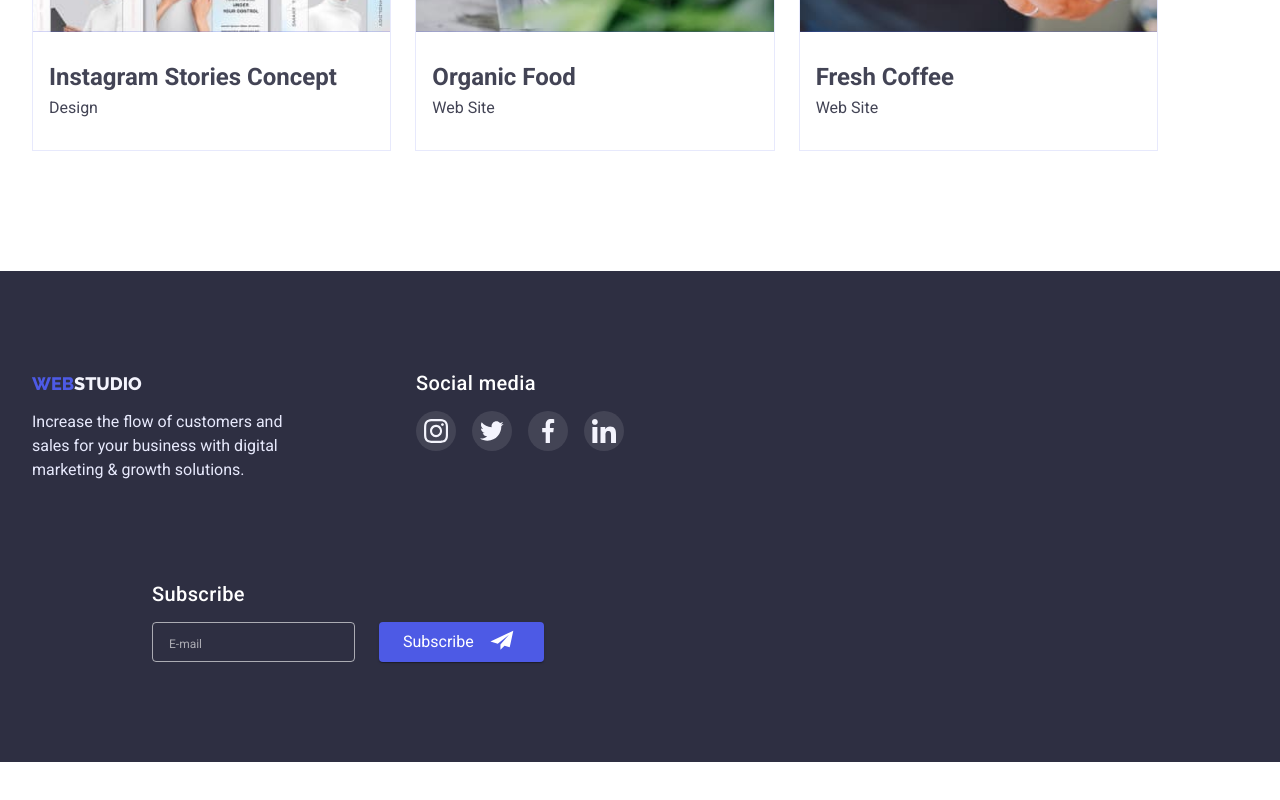
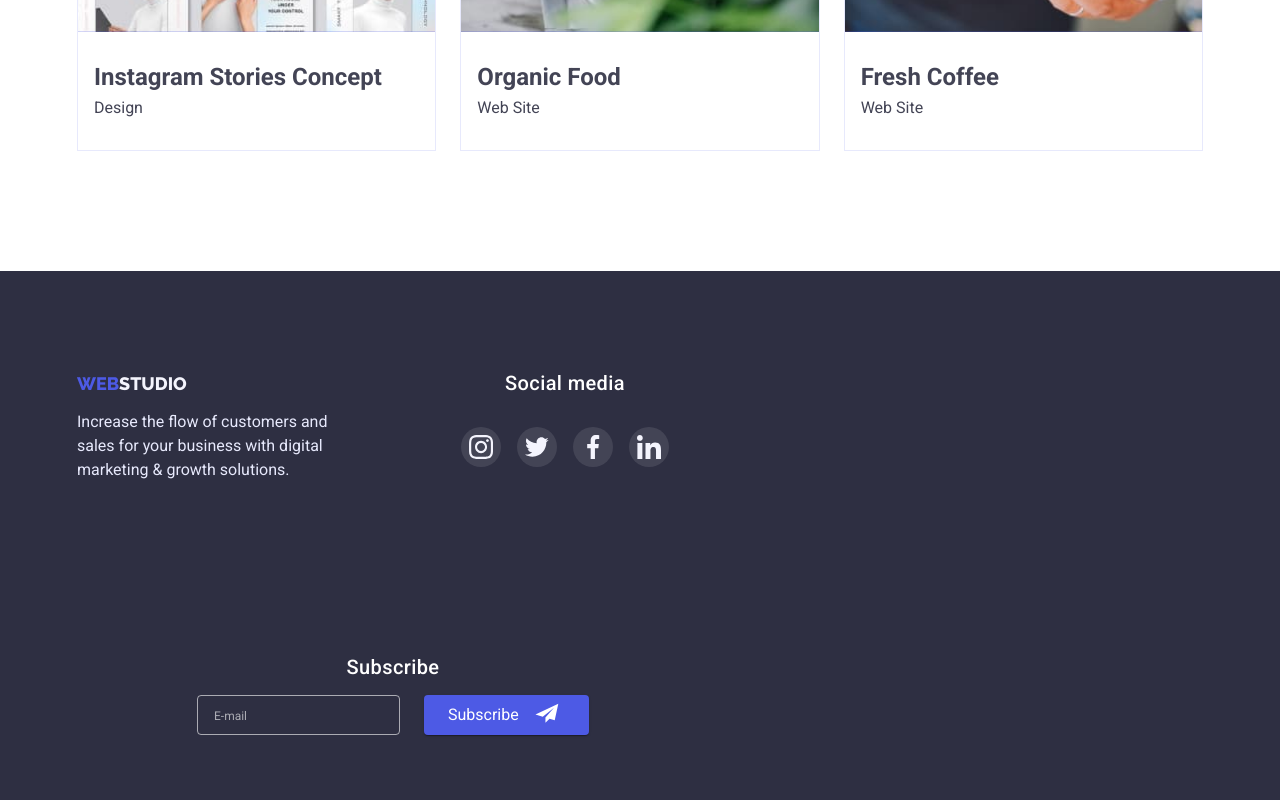
Before and after one commit to slavadabizha/goit-markup-hw-08, a plain HTML site: page portfolio.html in a window 1280 px wide. Shown: the part 1514-2314 px from the top of the page. Before the commit the page ends 2276 px from the top, so only its background shows below. Drawn offline with nearby package versions, Linux system fonts and the light colour scheme.

Commit message:
Update styles.css

```diff
--- a/styles/styles.css
+++ b/styles/styles.css
@@ -69,7 +69,7 @@ img{
         margin-left: auto;
         margin-right: auto;
     }
-}
+    }
 @media screen and (min-width: 768px) and (max-width: 1199px) {
     .container {
         width: 736px;
@@ -77,14 +77,14 @@ img{
         padding: 0;
         margin-left: auto;
         margin-right: auto;
+         }
 
-     }
 }
 @media screen and (min-width: 1200px) {
     .container {
         width: 1158px;
-        margin-left: 16px;
-        margin-right: 16px;
+        margin-left: auto;
+        margin-right: auto;
             }
             .tablet-email {
                 display: none;
@@ -98,6 +98,10 @@ img{
             .mobile-menu-open__icon {
                 display: none;
             }
+            .social_media {
+                display: none;
+            }
+
 }
 @media screen and (max-width: 1199px) {
     .contacts{
@@ -396,7 +400,8 @@ nav {
     align-items: center;
     text-align: center;
     margin-bottom: 72px;
-}
+    }
+
 .footer-form {
     text-align: center;
 }
@@ -602,6 +607,13 @@ nav {
             padding-left: 108px;
             padding-right: 164px;
          }
+         .social_media {
+            display: flex;
+            flex-direction: column;
+            align-items: center;
+            text-align: center;
+            margin: 0;
+        }
         .footer-email {
            width: 264px;
         }
@@ -790,10 +802,16 @@ img {
         padding-top: 100px;
         padding-bottom: 100px;
      }
+
      .social_media {
-    margin-left: 120px;
-    margin-right: 80px;
-     }
+        display: flex;
+        flex-direction: column;
+        align-items: center;
+        text-align: center;
+        margin-bottom: 72px;
+        margin-left: 120px;
+        margin-right: 80px;
+           }
 
     .footer .container {
         display: flex;
@@ -1193,10 +1211,7 @@ button:focus {
     margin-top: 16px;
     width: 264px;
 }
-.social_media {
-    margin-left: 120px;
-    margin-right: 80px;
-     }
+
 .title_social_media {
     margin: 0px 0px 16px 0px;
     font-weight: 500;
```
